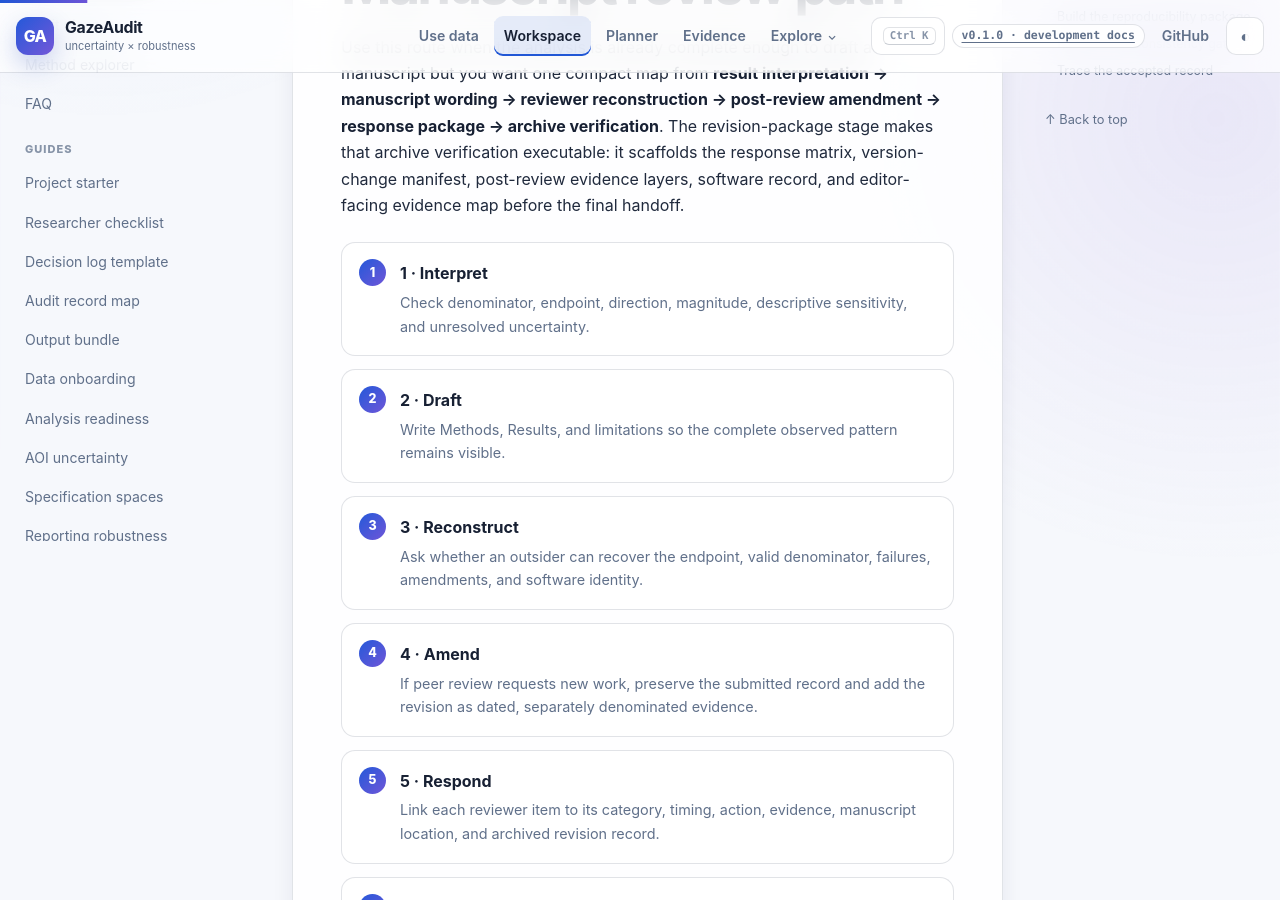
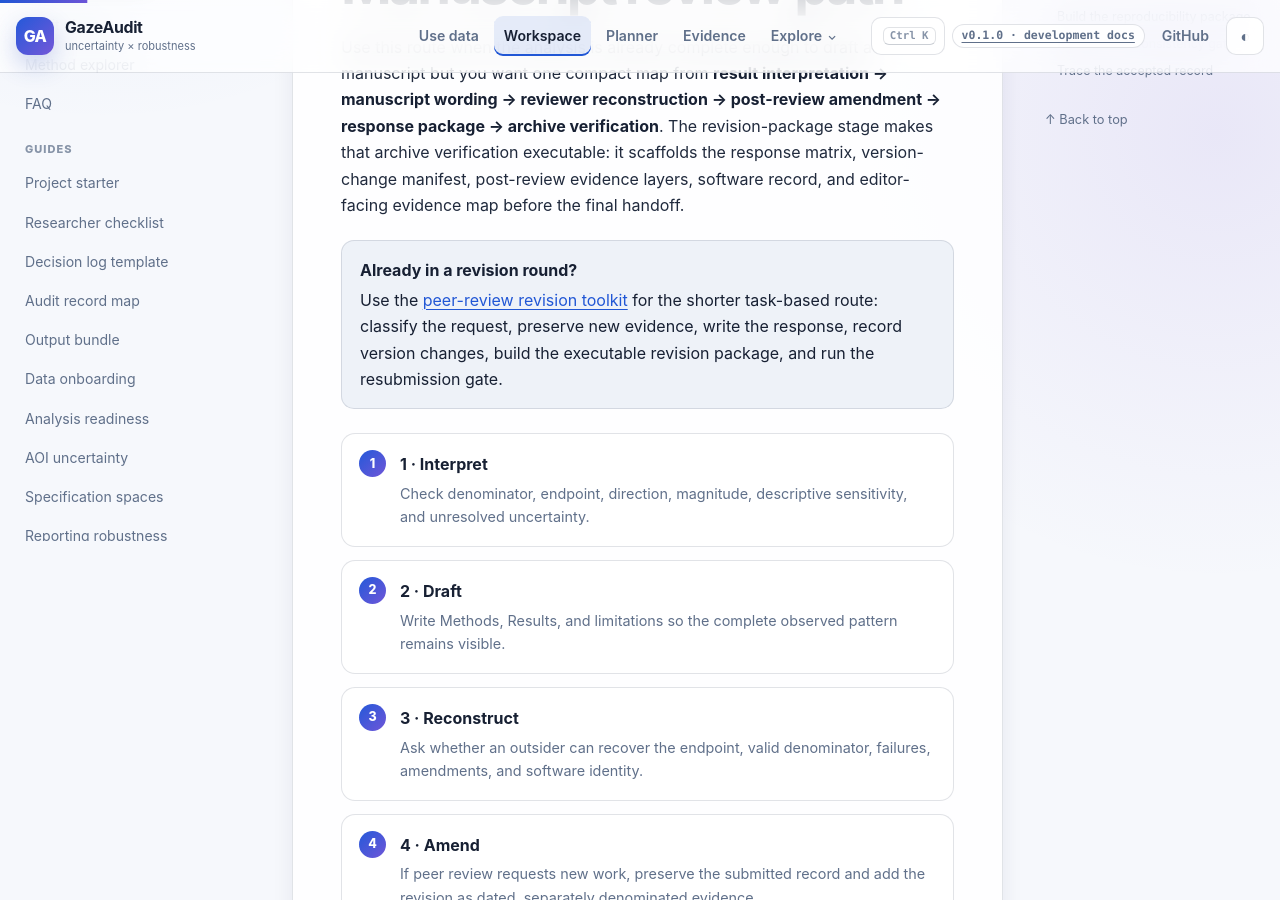
Before and after one commit to stefanosbalaskas/GazeAudit, a Jekyll site: the page built from docs/workspace/manuscript-review-path.md, in a window 1280 px wide and 900 px high, scrolled down 356 px. Built offline with Jekyll 4.4.1, drawn with Linux system fonts in a browser that asks for light colours.

Commit message:
docs: connect review path to revision toolkit

```diff
--- a/docs/workspace/manuscript-review-path.md
+++ b/docs/workspace/manuscript-review-path.md
@@ -4,12 +4,17 @@ description: A compact route from interpreted robustness outputs to reviewer-rec
 kicker: Workspace · Review path
 permalink: /docs/workspace/manuscript-review-path/
 search_category: Start
-search_keywords: manuscript reviewer readiness reconstruction revision amendment reanalysis response rebuttal reproducibility package cli resubmission editor handoff version manifest accepted record archive methods results denominator failures publication
+search_keywords: manuscript reviewer readiness reconstruction revision toolkit amendment reanalysis response rebuttal reproducibility package cli resubmission editor handoff version manifest accepted record archive methods results denominator failures publication
 ---
 
 # Manuscript review path
 
 Use this route when the analysis is already complete enough to draft a manuscript but you want one compact map from **result interpretation → manuscript wording → reviewer reconstruction → post-review amendment → response package → archive verification**. The revision-package stage makes that archive verification executable: it scaffolds the response matrix, version-change manifest, post-review evidence layers, software record, and editor-facing evidence map before the final handoff.
+
+<div class="callout tip">
+<strong>Already in a revision round?</strong>
+Use the <a href="{{ '/docs/workspace/revision-toolkit/' | relative_url }}">peer-review revision toolkit</a> for the shorter task-based route: classify the request, preserve new evidence, write the response, record version changes, build the executable revision package, and run the resubmission gate.
+</div>
 
 <div class="workflow-steps">
   <div class="workflow-step"><strong>1 · Interpret</strong><p>Check denominator, endpoint, direction, magnitude, descriptive sensitivity, and unresolved uncertainty.</p></div>
```
